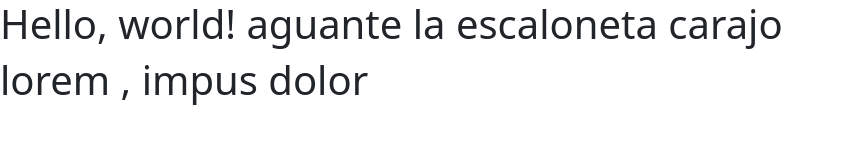
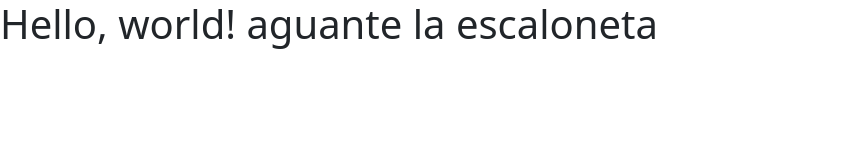
Before and after one commit to ivamarg666/prueba, a plain HTML site: page index.html in a window 1280 px wide. Shown: the whole page, without its empty margins (0-841 px from the left). Drawn offline with nearby package versions, Linux system fonts and the light colour scheme.

Commit message:
mi primer commit

```diff
--- a/index.html
+++ b/index.html
@@ -11,7 +11,7 @@
     <title>Hello, world!</title>
   </head>
   <body>
-    <h1>Hello, world! aguante la escaloneta carajo</h1>
+    <h1>Hello, world! aguante la escaloneta</h1>
 
 
     <!-- Optional JavaScript; choose one of the two! -->
@@ -26,8 +26,5 @@
     -->
   </body>
 
-  <body>
-    <h1>lorem , impus dolor</h1>
-  </body>
 
   </html>
```
